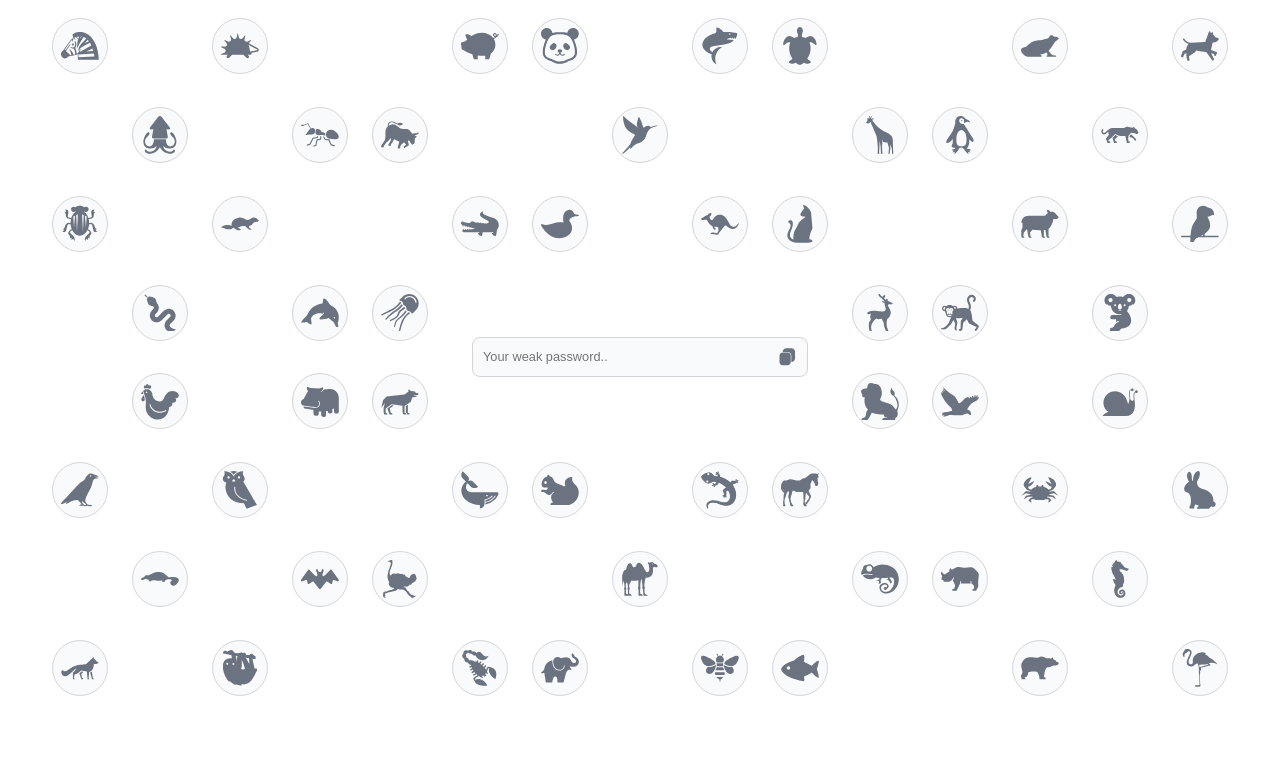
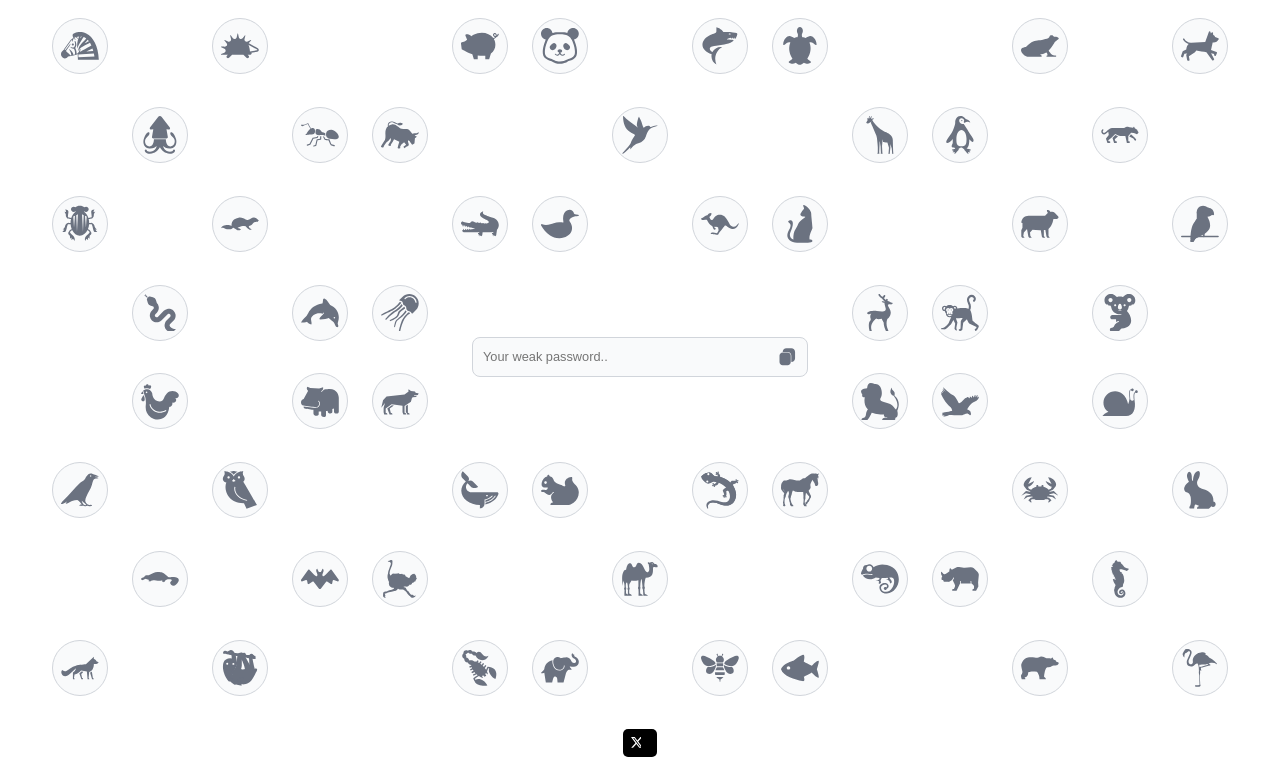
Before and after one commit to BriceGyb/Pazoo, a website: page Pazoo-main/index.html in a window 1280 px wide. Shown: the part 43-800 px from the top of the page. Drawn offline with Linux system fonts and the light colour scheme.

Commit message:
Update index.html

```diff
--- a/Pazoo-main/index.html
+++ b/Pazoo-main/index.html
@@ -2114,6 +2114,24 @@
     </div>
 
     <footer>
+      <a
+        href=""
+        target="_blank"
+        id="twitter-btn"
+      >
+        <svg
+          id="icon-x"
+          viewBox="0 0 271 300"
+          focusable="false"
+          aria-hidden="true"
+        >
+          <path
+            fill="white"
+            d="m236 0h46l-101 115 118 156h-92.6l-72.5-94.8-83 94.8h-46l107-123-113-148h94.9l65.5 86.6zm-16.1 244h25.5l-165-218h-27.4z"
+          />
+        </svg>
+        <span></span>
+      </a>
 
     </footer>
 
```
